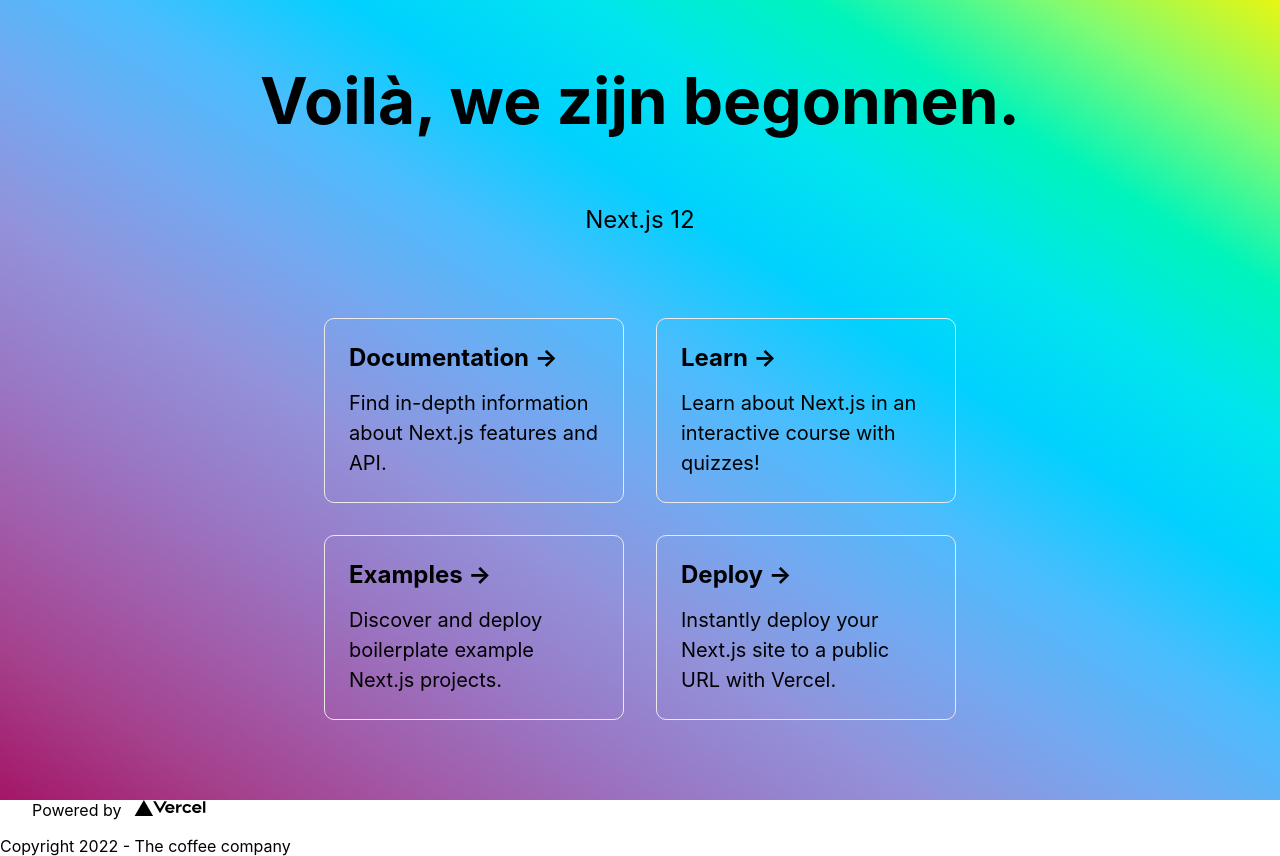
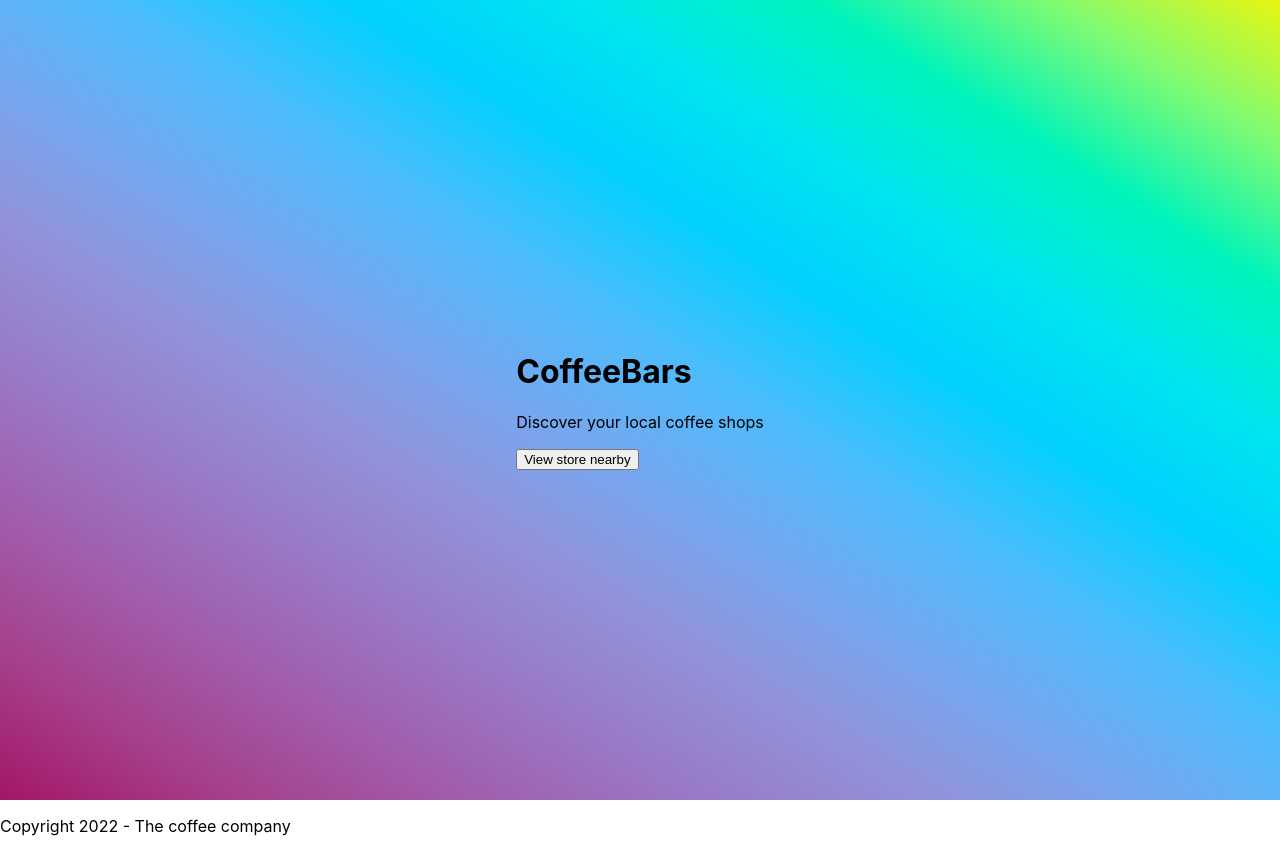
Before and after one commit to Christian-Mar/next_coffee, a Next.js app: page / in a window 1280 px wide. Built offline with nearby package versions, Linux system fonts and the light colour scheme.

Commit message:
Banner added

```diff
--- /dev/null
+++ b/components/Banner.js
@@ -0,0 +1,16 @@
+import styles from './banner.module.css';
+
+const Banner = (props) => {
+	return (
+		<div className={styles.container}>
+			<h1 className={styles.title}>
+				<span className={styles.title1}>Coffee</span>
+				<span className={styles.title2}>Bars</span>
+			</h1>
+			<p className={styles.subtitle}>Discover your local coffee shops</p>
+			<button className={styles.button} onClick={props.handleOnClick} >{props.buttonText}</button>
+		</div>
+	);
+};
+
+export default Banner;
--- a/pages/index.js
+++ b/pages/index.js
@@ -1,8 +1,14 @@
 import Head from 'next/head'
 import Image from 'next/image'
+import Banner from '../components/Banner';
 import styles from '../styles/Home.module.css'
 
 export default function Home() {
+
+  const handleOnBannerBtnClick = () => {
+    console.log('hi, banner button')
+  }
+
   return (
     <div className={styles.container}>
       <Head>
@@ -12,56 +18,10 @@ export default function Home() {
       </Head>
 
       <main className={styles.main}>
-        <h1 className={styles.title}>
-          Voilà, we zijn begonnen.</h1>
 
-        <p className={styles.description}>
-         Next.js 12
-        </p>
+        <Banner  buttonText="View store nearby" handleOnClick={handleOnBannerBtnClick}/>
 
-        <div className={styles.grid}>
-          <a href="https://nextjs.org/docs" className={styles.card}>
-            <h2>Documentation &rarr;</h2>
-            <p>Find in-depth information about Next.js features and API.</p>
-          </a>
-
-          <a href="https://nextjs.org/learn" className={styles.card}>
-            <h2>Learn &rarr;</h2>
-            <p>Learn about Next.js in an interactive course with quizzes!</p>
-          </a>
-
-          <a
-            href="https://github.com/vercel/next.js/tree/canary/examples"
-            className={styles.card}
-          >
-            <h2>Examples &rarr;</h2>
-            <p>Discover and deploy boilerplate example Next.js projects.</p>
-          </a>
-
-          <a
-            href="https://vercel.com/new?utm_source=create-next-app&utm_medium=default-template&utm_campaign=create-next-app"
-            className={styles.card}
-          >
-            <h2>Deploy &rarr;</h2>
-            <p>
-              Instantly deploy your Next.js site to a public URL with Vercel.
-            </p>
-          </a>
-        </div>
       </main>
-
-      <footer className={styles.footer}>
-        <a
-          href="https://vercel.com?utm_source=create-next-app&utm_medium=default-template&utm_campaign=create-next-app"
-          target="_blank"
-          rel="noopener noreferrer"
-        >
-          Powered by{' '}
-          <span className={styles.logo}>
-            <Image src="/vercel.svg" alt="Vercel Logo" width={72} height={16} />
-          </span>
-        </a>
-      </footer>
     </div>
   )
 }
```
Also changed, not shown: components/Banner.module.css (added).
